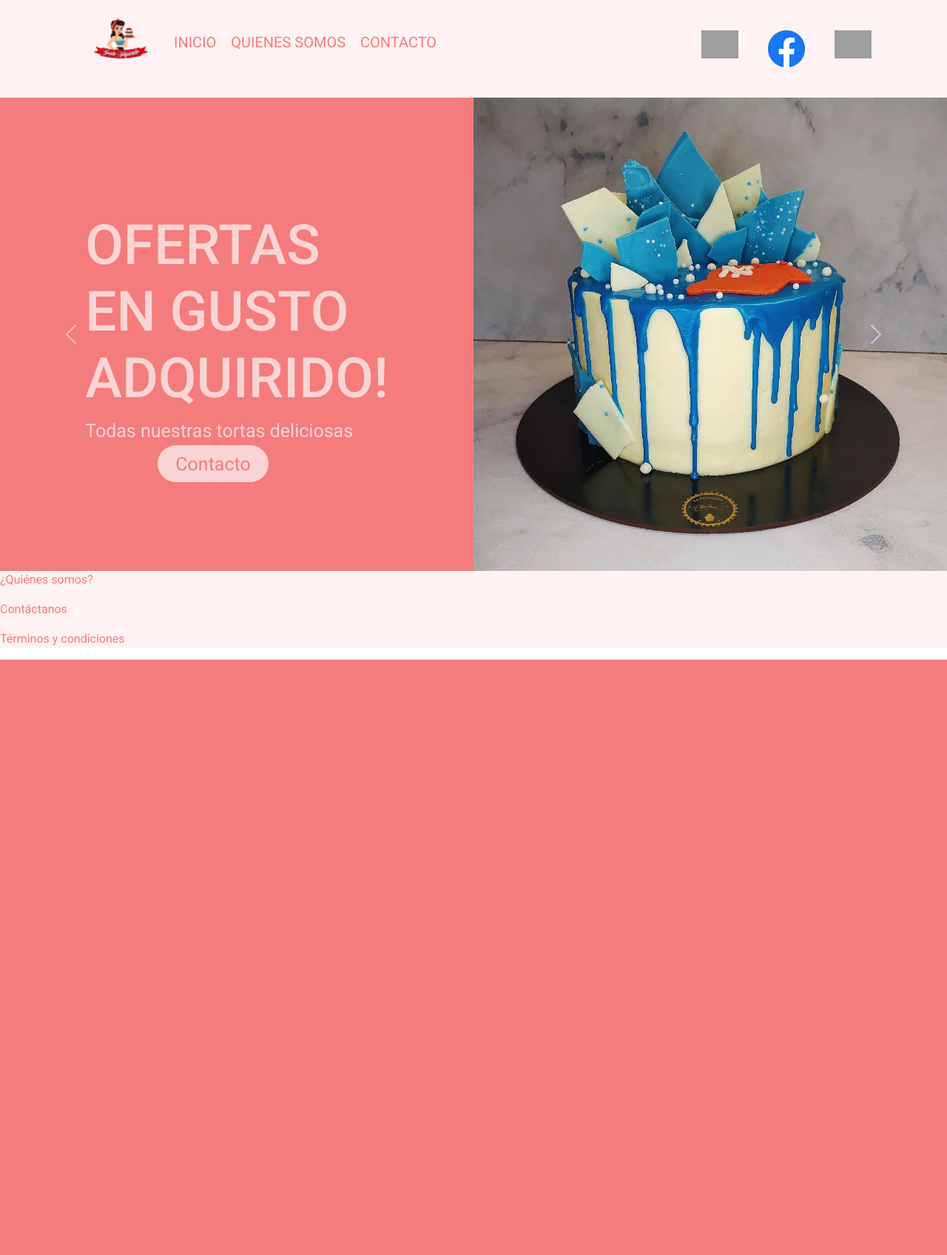
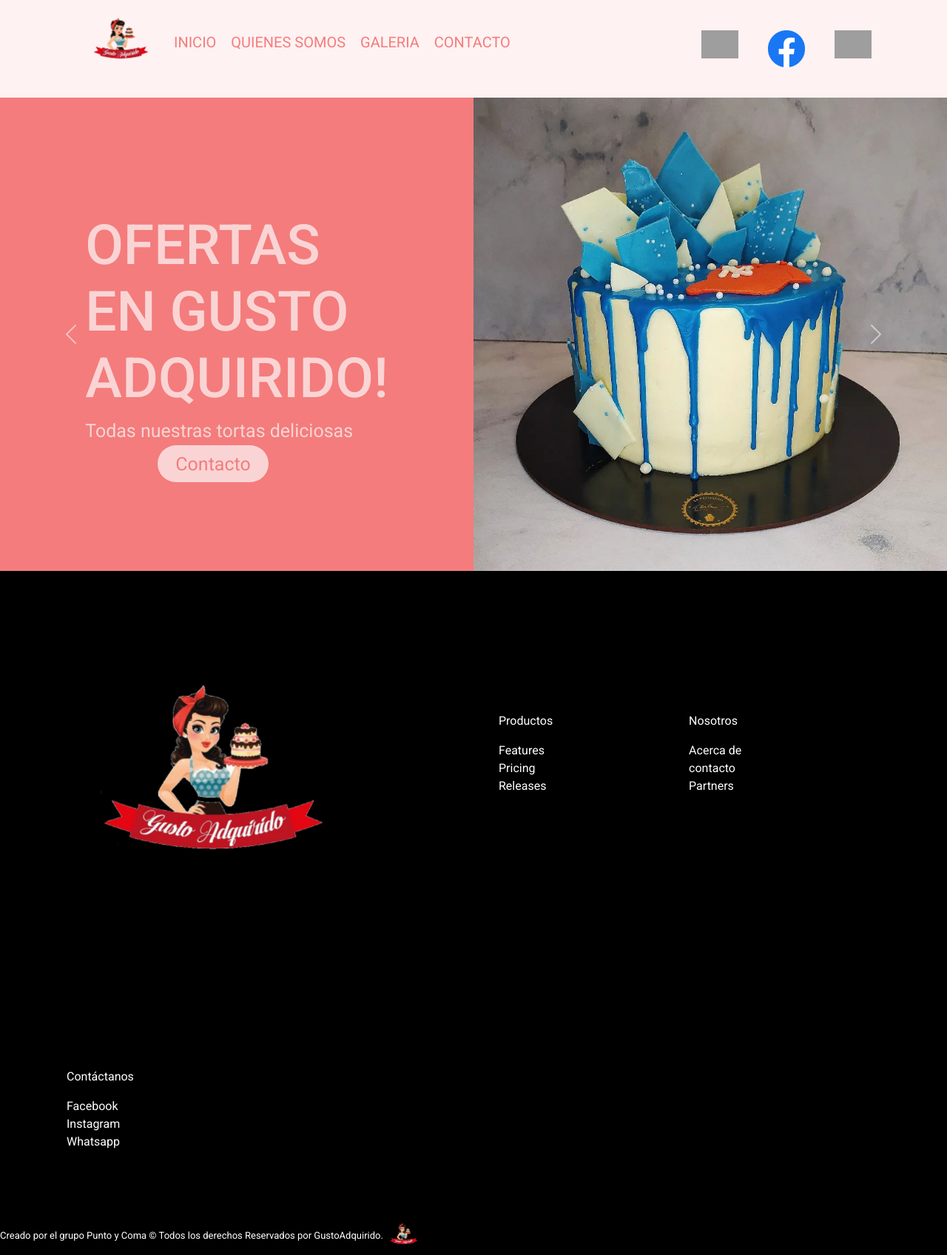
Before and after one commit to RocioLeiv/SITIO-WEB, a PHP site: page / in a window 1280 px wide. Shown: the whole page at 74% size. Before the commit the page ends 892 px from the top, so only its background shows below. Run offline with PHP 8.4, Linux system fonts and the light colour scheme; grey boxes are pictures that could not be loaded.

Commit message:
segundo commit

```diff
--- a/assets/css/main.css
+++ b/assets/css/main.css
@@ -15,8 +15,20 @@ body {
     margin: 0 20px 0 20px;
 }
 footer {
-  background-color: #FFF2F2;
-  bottom: 0;
-  width: 100%;
-  color: #F47C7C;
+    background-color: black;
+    color: white;
+  }
+.central {
+    text-align:center;
+  }
+.lado {
+    padding: 10px;
+    margin: 80px;
+
+    /* IMPORTANTE */
+    display: inline-block;
+  }
+.izquierda{
+    text-align:left;
+
 }
--- a/index.html
+++ b/index.html
@@ -1,7 +1,6 @@
 <!DOCTYPE html>
 <html lang="es">
-<!-- dentro esta toda la pagina, es decir, tanto lo que podemos ver como lo que no podemos ver..... Lo que podemos ver esta en el body y lo que no podemos ver esta en el head-->
-<head><!-- lo que no podemos ver-->
+<head>
     <meta charset="UTF-8"/>
     <meta http-equiv="X-UA-Compatible" content="IE=edge"/>
 
@@ -21,15 +20,16 @@
 
 </head>
 <body>
-
+<!-- Inicio Navbar -->
 <nav class="navbar">
     <div class="container">
         <ul>
             <a class="navbar-brand" href="#">
                 <img src="./assets/img/logopag.png" width="100px">
             </a>
-            <a class="navbar-brand" href="#">INICIO</a>
-            <a class="navbar-brand" href="#">QUIENES SOMOS</a>
+            <a class="navbar-brand" href="/index.html">INICIO</a>
+            <a class="navbar-brand" href="/quienessomos.html">QUIENES SOMOS</a>
+            <a class="navbar-brand" href="/galeria.html">GALERIA</a>
             <a class="navbar-brand" href="#">CONTACTO</a>
 
         </ul>
@@ -44,8 +44,8 @@
         </div>
     </div>
 </nav>
-
-
+<!-- fin Navbar -->
+<!-- Inicio carrusel -->
 <div id="carouselExampleInterval" class="carousel slide carousel-fade" data-bs-ride="carousel">
     <div class="carousel-inner ">
         <div class="carousel-item active d-flex" data-bs-interval="10000">
@@ -101,14 +101,38 @@
     </button>
 
 </div>
-<!-- fin Navbar -->
-<!--Row Formularios-->
-
-<footer>
-    <p>¿Quiénes somos?</p>
-    <p>Contáctanos</p>
-    <p>Términos y condiciones</p>
+<!--Fin carrusel-->
+<!--Inicio pie de pagina-->
+<footer  style="width:100%; margin-left: 0px;">
+    <div>
+        <div class="lado">
+            <img src="./assets/img/logopag.png" width="400px"></div>
+        <div class="lado">
+        <p>Productos</p>
+        <div>Features</div>
+        <div>Pricing </div>
+        <div>Releases</div></div>
+        <div class="lado">
+        <p>Nosotros</p>
+        <div>Acerca de</div>
+        <div>contacto</div>
+        <div>Partners</div>
+        </div>
+        <div class="lado">
+        <p>Contáctanos</p>
+        <div href="https://www.facebook.com/Gusto_adquirido-899750703695619">Facebook</div>
+        <div href="https://www.instagram.com/gusto_adquirido_/">Instagram</div>
+        <div href="whatsapp://send?text=Buenas, quisiera ordenar...&phone=+56950866270&abid=+56950866270">Whatsapp</div>
+        </div>
+    </div>
+    <div class="copyright">
+        <font size=2>
+            Creado por el grupo Punto y Coma ©  Todos los derechos Reservados por GustoAdquirido.
+            <img src="./assets/img/logopag.png" width="50px">
+        </font>
+    </div>
 </footer>
+<!--fin pie de pagina-->
 
 
 </body>
```
Also changed, not shown: galeria.html (added, +48 -0 lines), quienessomos.html (+41 -48 lines).
